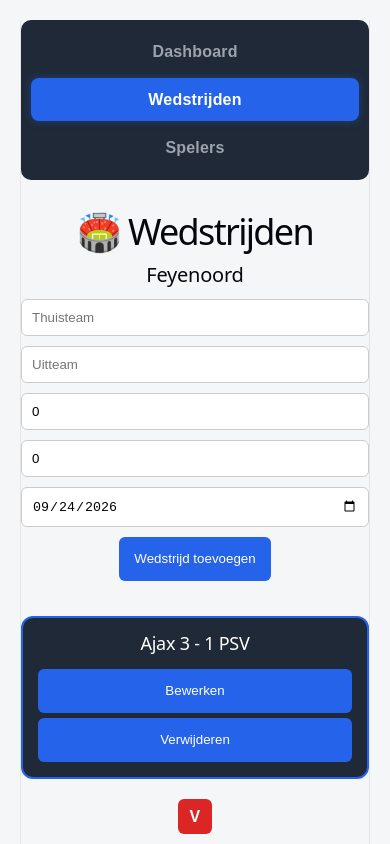
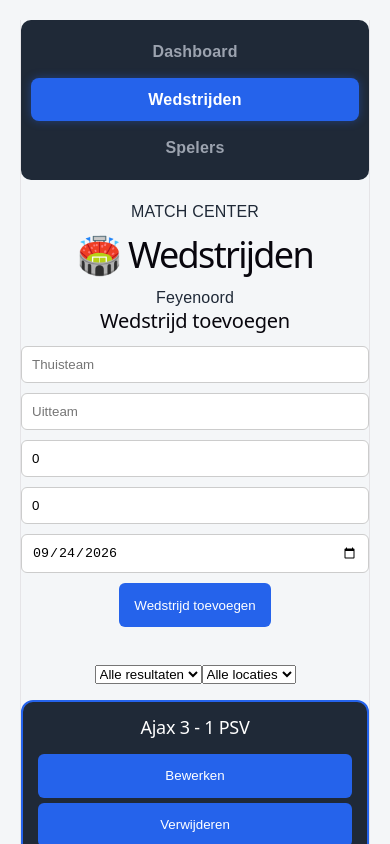
Before and after one commit to Ryan050409/simpel-design, a React (Vite) app: page /wedstrijden in a window 390 px wide. Shown: the top 844 px of the page. Built offline with nearby package versions, Linux system fonts and the light colour scheme.

Commit message:
Restore football tracker features and responsive UI

```diff
--- a/src/MatchesPage.tsx
+++ b/src/MatchesPage.tsx
@@ -1,248 +1,116 @@
 import { useState } from "react";
+import type { Dispatch, SetStateAction } from "react";
 import MatchCard from "./MatchCard.tsx";
+import type { Match } from "./App";
 
-type Match = {
-  id: number;
-  home: string;
-  away: string;
-  homeGoals: number;
-  awayGoals: number;
-  date: string;
-};
+type ResultFilter = "ALL" | "W" | "G" | "V";
+type LocationFilter = "ALL" | "HOME" | "AWAY";
 
-type MatchesPageProps = {
+type Props = {
   matches: Match[];
-  setMatches: React.Dispatch<React.SetStateAction<Match[]>>;
+  setMatches: Dispatch<SetStateAction<Match[]>>;
   team: string;
 };
 
-function MatchesPage({
-  matches,
-  setMatches,
-  team
-}: MatchesPageProps) {
+function MatchesPage({ matches, setMatches, team }: Props) {
   const [home, setHome] = useState("");
   const [away, setAway] = useState("");
   const [homeGoals, setHomeGoals] = useState(0);
   const [awayGoals, setAwayGoals] = useState(0);
-  const [date, setDate] = useState(
-    new Date().toISOString().split("T")[0]
-  );
+  const [date, setDate] = useState(new Date().toISOString().split("T")[0]);
+  const [editingMatch, setEditingMatch] = useState<Match | null>(null);
+  const [resultFilter, setResultFilter] = useState<ResultFilter>("ALL");
+  const [locationFilter, setLocationFilter] = useState<LocationFilter>("ALL");
 
-  const [editingMatch, setEditingMatch] =
-    useState<Match | null>(null);
+  const getResult = (match: Match) => {
+    const teamGoals = match.home === team ? match.homeGoals : match.awayGoals;
+    const opponentGoals = match.home === team ? match.awayGoals : match.homeGoals;
+    return teamGoals > opponentGoals ? "W" : teamGoals === opponentGoals ? "G" : "V";
+  };
 
-  function addMatch() {
-    if (
-      home.trim() === "" ||
-      away.trim() === ""
-    ) {
-      return;
-    }
+  const resetForm = () => {
+    setHome(""); setAway(""); setHomeGoals(0); setAwayGoals(0);
+    setDate(new Date().toISOString().split("T")[0]);
+    setEditingMatch(null);
+  };
 
-    const newMatch: Match = {
-      id: editingMatch
-        ? editingMatch.id
-        : Date.now(),
-      home,
-      away,
-      homeGoals,
-      awayGoals,
+  const saveMatch = () => {
+    if (!home.trim() || !away.trim() || !date) return;
+    const next: Match = {
+      id: editingMatch?.id ?? Date.now(),
+      home: home.trim(),
+      away: away.trim(),
+      homeGoals: Math.max(0, homeGoals),
+      awayGoals: Math.max(0, awayGoals),
       date
     };
+    setMatches((current) =>
+      [...current.filter((match) => match.id !== next.id), next]
+        .sort((a, b) => new Date(b.date).getTime() - new Date(a.date).getTime())
+    );
+    resetForm();
+  };
 
-    if (editingMatch) {
-      setMatches((currentMatches) =>
-        currentMatches.map((match) =>
-          match.id === editingMatch.id
-            ? newMatch
-            : match
-        )
-      );
-    } else {
-      setMatches((currentMatches) =>
-        [...currentMatches, newMatch].sort(
-          (a, b) =>
-            new Date(b.date).getTime() -
-            new Date(a.date).getTime()
-        )
-      );
-    }
+  const editMatch = (match: Match) => {
+    setEditingMatch(match);
+    setHome(match.home); setAway(match.away);
+    setHomeGoals(match.homeGoals); setAwayGoals(match.awayGoals); setDate(match.date);
+    window.scrollTo({ top: 0, behavior: "smooth" });
+  };
 
-    resetForm();
-  }
+  const deleteMatch = (id: number) => setMatches((current) => current.filter((match) => match.id !== id));
 
-  function deleteMatch(id: number) {
-    setMatches((currentMatches) =>
-      currentMatches.filter(
-        (match) => match.id !== id
-      )
-    );
-  }
-
-  function editMatch(match: Match) {
-    setEditingMatch(match);
-
-    setHome(match.home);
-    setAway(match.away);
-    setHomeGoals(match.homeGoals);
-    setAwayGoals(match.awayGoals);
-    setDate(match.date);
-  }
-
-  function resetForm() {
-    setHome("");
-    setAway("");
-    setHomeGoals(0);
-    setAwayGoals(0);
-    setDate(
-      new Date().toISOString().split("T")[0]
-    );
-    setEditingMatch(null);
-  }
-
-  function getResult(match: Match) {
-    if (match.homeGoals === match.awayGoals) {
-      return "G";
-    }
-
-    const teamGoals =
-      match.home === team
-        ? match.homeGoals
-        : match.awayGoals;
-
-    const opponentGoals =
-      match.home === team
-        ? match.awayGoals
-        : match.homeGoals;
-
-    return teamGoals > opponentGoals
-      ? "W"
-      : "V";
-  }
-
-  function getResultClass(match: Match) {
-    const result = getResult(match);
-
-    if (result === "W") {
-      return "result-win";
-    }
-
-    if (result === "G") {
-      return "result-draw";
-    }
-
-    return "result-loss";
-  }
+  const filteredMatches = matches
+    .filter((match) => resultFilter === "ALL" || getResult(match) === resultFilter)
+    .filter((match) => locationFilter === "ALL" || (locationFilter === "HOME" ? match.home === team : match.away === team))
+    .sort((a, b) => new Date(b.date).getTime() - new Date(a.date).getTime());
 
   return (
     <div className="matches-page">
-      <h1>🏟️ Wedstrijden</h1>
+      <div className="page-heading">
+        <div><p className="eyebrow">MATCH CENTER</p><h1>🏟️ Wedstrijden</h1></div>
+        <span className="team-pill">{team}</span>
+      </div>
 
-      <h2>{team}</h2>
+      <section className="panel match-form">
+        <h2>{editingMatch ? "Wedstrijd bewerken" : "Wedstrijd toevoegen"}</h2>
+        <div className="form-grid">
+          <input list="teams" placeholder="Thuisteam" value={home} onChange={(e) => setHome(e.target.value)} />
+          <input list="teams" placeholder="Uitteam" value={away} onChange={(e) => setAway(e.target.value)} />
+          <input type="number" min="0" placeholder="Goals thuis" value={homeGoals} onChange={(e) => setHomeGoals(Number(e.target.value))} />
+          <input type="number" min="0" placeholder="Goals uit" value={awayGoals} onChange={(e) => setAwayGoals(Number(e.target.value))} />
+          <input type="date" value={date} onChange={(e) => setDate(e.target.value)} />
+          <button onClick={saveMatch}>{editingMatch ? "Wijzigingen opslaan" : "Wedstrijd toevoegen"}</button>
+          {editingMatch && <button className="button-secondary" onClick={resetForm}>Annuleren</button>}
+        </div>
+        <datalist id="teams">
+          <option value="Ajax" /><option value="PSV" /><option value="Feyenoord" />
+          <option value="AZ" /><option value="FC Twente" /><option value="FC Utrecht" />
+        </datalist>
+      </section>
 
-      <div className="match-form">
-        <input
-          list="teams"
-          type="text"
-          placeholder="Thuisteam"
-          value={home}
-          onChange={(e) =>
-            setHome(e.target.value)
-          }
-        />
-
-        <input
-          list="teams"
-          type="text"
-          placeholder="Uitteam"
-          value={away}
-          onChange={(e) =>
-            setAway(e.target.value)
-          }
-        />
-
-        <datalist id="teams">
-          <option value="Ajax" />
-          <option value="PSV" />
-          <option value="Feyenoord" />
-          <option value="AZ" />
-          <option value="FC Twente" />
-          <option value="FC Utrecht" />
-        </datalist>
-
-        <input
-          type="number"
-          min="0"
-          placeholder="Goals thuis"
-          value={homeGoals}
-          onChange={(e) =>
-            setHomeGoals(
-              Number(e.target.value)
-            )
-          }
-        />
-
-        <input
-          type="number"
-          min="0"
-          placeholder="Goals uit"
-          value={awayGoals}
-          onChange={(e) =>
-            setAwayGoals(
-              Number(e.target.value)
-            )
-          }
-        />
-
-        <input
-          type="date"
-          value={date}
-          onChange={(e) =>
-            setDate(e.target.value)
-          }
-        />
-
-        <button onClick={addMatch}>
-          {editingMatch
-            ? "Wijzigingen opslaan"
-            : "Wedstrijd toevoegen"}
-        </button>
-
-        {editingMatch && (
-          <button onClick={resetForm}>
-            Annuleren
-          </button>
-        )}
+      <div className="filters">
+        <select value={resultFilter} onChange={(e) => setResultFilter(e.target.value as ResultFilter)}>
+          <option value="ALL">Alle resultaten</option><option value="W">Gewonnen</option><option value="G">Gelijk</option><option value="V">Verloren</option>
+        </select>
+        <select value={locationFilter} onChange={(e) => setLocationFilter(e.target.value as LocationFilter)}>
+          <option value="ALL">Alle locaties</option><option value="HOME">Thuis</option><option value="AWAY">Uit</option>
+        </select>
       </div>
 
       <div className="matches-list">
-        {matches.map((match) => (
-          <div
-            key={match.id}
-            className="match-wrapper"
-          >
-            <MatchCard
-              match={match}
-              onDelete={deleteMatch}
-              onEdit={editMatch}
-            />
-
-            <div
-              className={`match-result ${getResultClass(
-                match
-              )}`}
-            >
-              {getResult(match)}
+        {filteredMatches.map((match) => {
+          const result = getResult(match);
+          const resultClass = result === "W" ? "result-win" : result === "G" ? "result-draw" : "result-loss";
+          return (
+            <div className="match-wrapper" key={match.id}>
+              <MatchCard match={match} onDelete={deleteMatch} onEdit={editMatch} />
+              <div className={`match-result ${resultClass}`}>{result}</div>
+              <p className="match-date">{new Date(match.date).toLocaleDateString("nl-NL")}</p>
             </div>
-
-            <p className="match-date">
-              {new Date(
-                match.date
-              ).toLocaleDateString("nl-NL")}
-            </p>
-          </div>
-        ))}
+          );
+        })}
+        {!filteredMatches.length && <div className="panel empty-state">Geen wedstrijden gevonden.</div>}
       </div>
     </div>
   );
```
